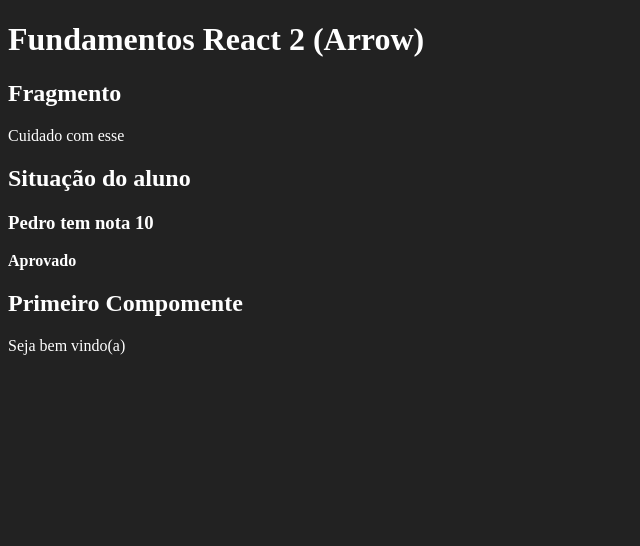
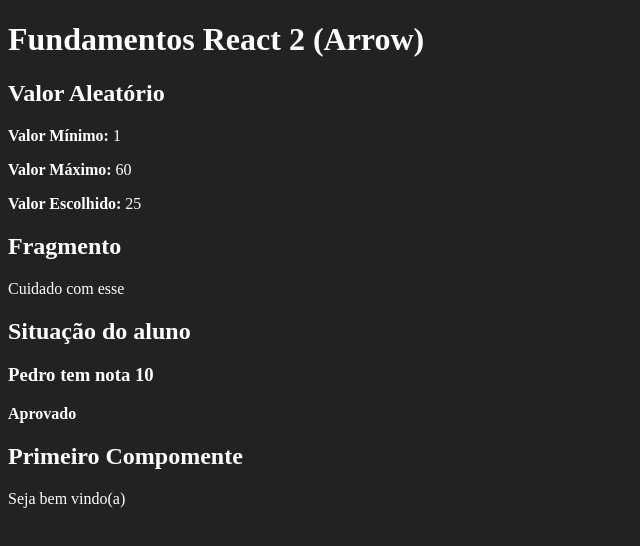
Before and after one commit to israelbulcaotavares/fundamentos-react, a React (Create React App) app: page / in a window 1280 px wide. Shown: the top 546 px of the page, without its empty margins (0-640 px from the left). Built offline with nearby package versions, Linux system fonts and the light colour scheme.

Commit message:
Numero aleatorio

```diff
--- a/src/App.jsx
+++ b/src/App.jsx
@@ -1,13 +1,15 @@
 import React from "react";
 
+import Aleatorio from "./components/basicos/Aleatorio";
+import Fragmento from "./components/basicos/Fragmento";
 import Primeiro from "./components/basicos/Primeiro";
 import ComParametro from "./components/basicos/ComParametro";
-import Fragmento from "./components/basicos/Fragmento";
 
 export default () => {
   return (
     <div id="app">
       <h1>Fundamentos React 2 (Arrow)</h1>
+      <Aleatorio min={1} max={60}/>
       <Fragmento />
 
       <ComParametro
--- /dev/null
+++ b/src/components/basicos/Aleatorio.jsx
@@ -0,0 +1,28 @@
+import React from "react";
+
+export default (props) => {
+//   const min = props.min;
+//   const max = props.max;
+
+  const { min, max  } = props;
+
+  const aleatorio = parseInt(Math.random() * (max - min)) + min;
+
+  return (
+    <div>
+      <h2>Valor Aleatório</h2>
+      <p>
+        <strong>Valor Mínimo: </strong>
+        {props.min}
+      </p>
+      <p>
+        <strong>Valor Máximo: </strong>
+        {props.max}
+      </p>
+      <p>
+        <strong>Valor Escolhido: </strong>
+        {aleatorio}
+      </p>
+    </div>
+  );
+};
```
